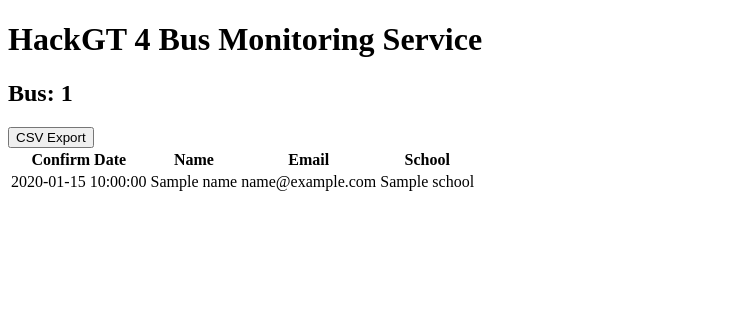
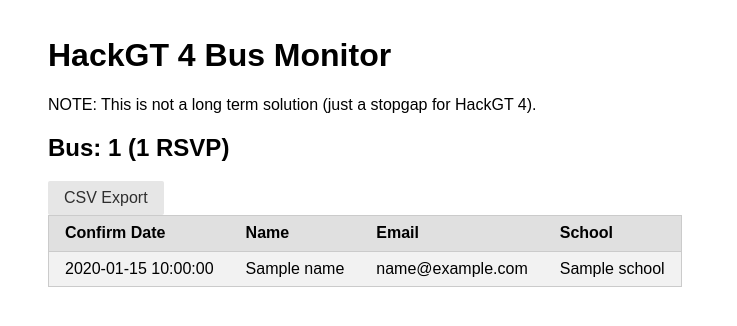
Before and after one commit to HackGT/bus-monitor, a Flask app: template app/templates/dashboard.html in a window 1280 px wide. Shown: the top 326 px of the page, without its empty margins (0-737 px from the left). Run offline with Flask 2, Linux system fonts and the light colour scheme; the template is opened without the code that fills it: most values are stand-ins (such as "Sample title", 1, 10 or a date in 2020); parts of the project's set-up code (start-up, migrations or seed data) failed here and were passed over; some libraries are stand-ins or nearby versions.

Commit message:
spruce up dashboard

```diff
--- /dev/null
+++ b/app/static/style.css
@@ -0,0 +1,3 @@
+body {
+    padding: 1em 3em;
+}
--- a/app/templates/dashboard.html
+++ b/app/templates/dashboard.html
@@ -2,22 +2,30 @@
 <html lang="en">
     <head>
         <title>Bus Monitor | HackGT 4</title>
+        <link rel="stylesheet" href="https://unpkg.com/purecss@1.0.0/build/pure-min.css" integrity="sha384-nn4HPE8lTHyVtfCBi5yW9d20FjT8BJwUXyWZT9InLYax14RDjBj46LmSztkmNP9w" crossorigin="anonymous">
+        <link href="{{ url_for('static', filename='style.css') }}" rel="stylesheet"/>
     </head>
     <body>
-        <h1>HackGT 4 Bus Monitoring Service</h1>
+        <h1>HackGT 4 Bus Monitor</h1>
+        <p>
+            NOTE: This is not a long term solution (just a stopgap for HackGT 4).
+        </p>
         {% for bus in buses %}
-        <h2>Bus: {{ bus[0] }}</h2>
+        <h2>Bus: {{ bus[0] }} ({{ bus[1] | length }} RSVP)</h2>
         <form action="export" method="POST">
             <input name="bus" type="text" value="{{ bus[0] }}" readonly hidden/>
-            <input type="submit" value="CSV Export"/>
+            <input class="pure-button" type="submit" value="CSV Export"/>
         </form>
-        <table>
+        <table class="bus-riders pure-table pure-table-striped pure-table-horizontal">
+            <thead>
                 <tr>
                     <th>Confirm Date</th>
                     <th>Name</th>
                     <th>Email</th>
                     <th>School</th>
                 </tr>
+            </thead>
+            <tbody>
             {% for rider in bus[1] %}
                 <tr>
                     <td>{{ rider['confirmationDate'] }}</td>
@@ -26,6 +34,7 @@
                     <td>{{ rider['school'] }}</td>
                 </tr>
             {% endfor %}
+            </tbody>
         </table>
         </ul>
         {% endfor %}
```
Lines whose indentation alone changed are shown as unchanged.
